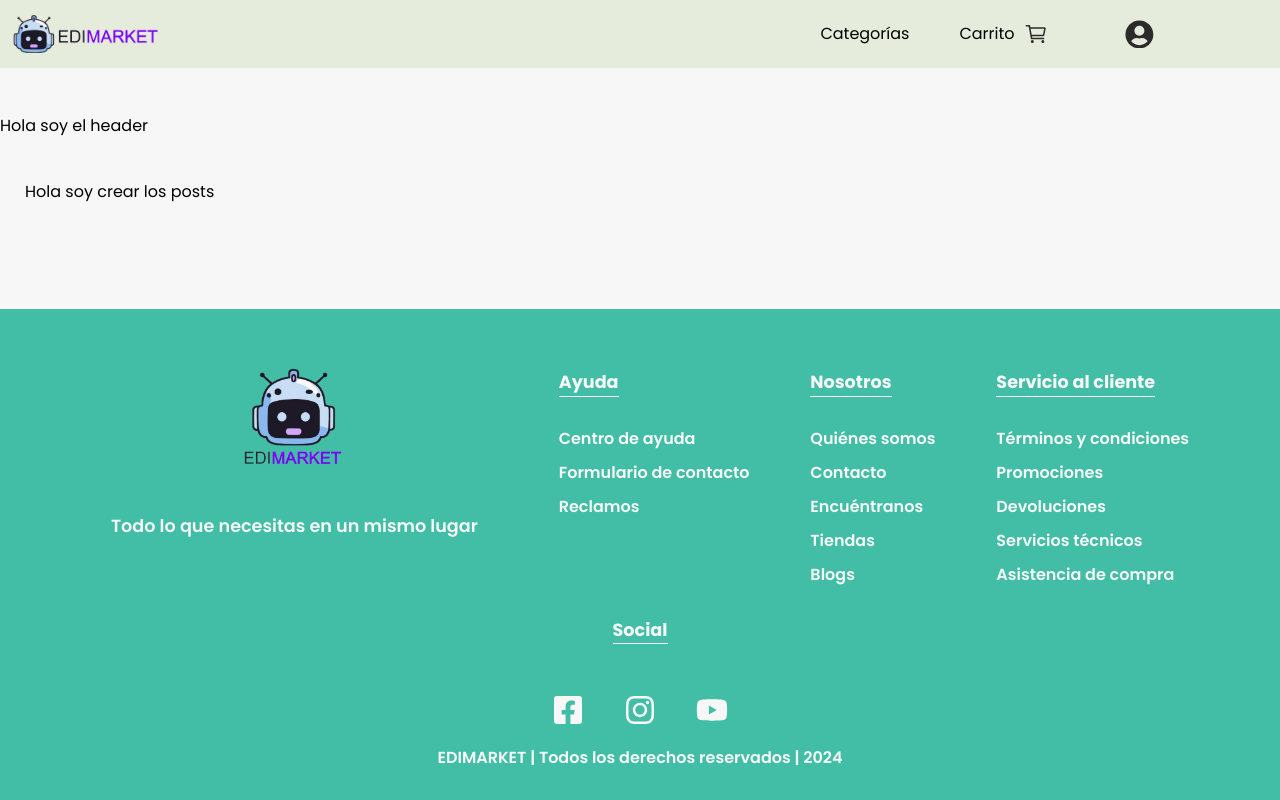
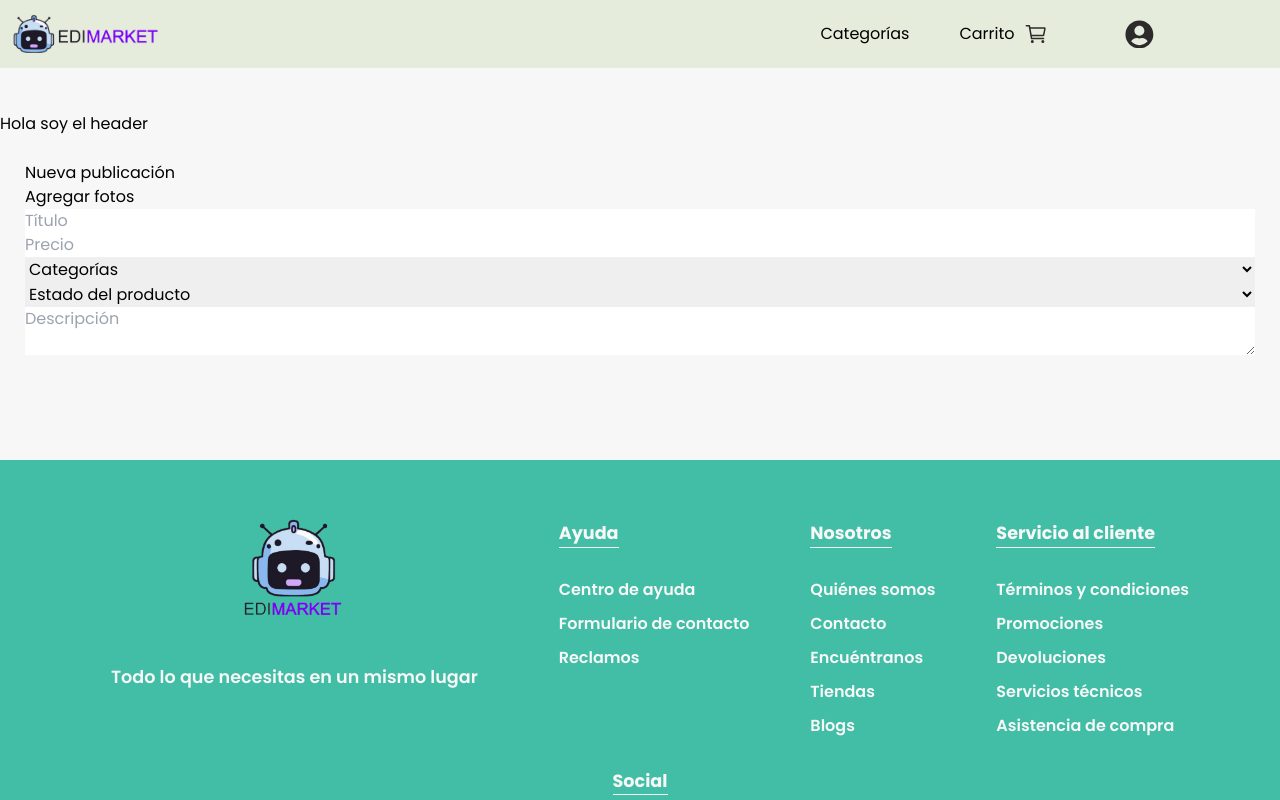
Before and after one commit to SebastianHernandez0/edimarket-2, a React (Vite) app in the folder Frontend/: page /createpost in a window 1280 px wide. Shown: the top 800 px of the page. Built offline with nearby package versions, Linux system fonts and the light colour scheme.

Commit message:
Añadiendo dependencia para subir imágenes e inputs necesarios

```diff
--- a/Frontend/src/pages/createPost/CreatePost.jsx
+++ b/Frontend/src/pages/createPost/CreatePost.jsx
@@ -1,9 +1,62 @@
 import "../createPost/createPost.css";
+import { useCallback } from "react";
+import { useDropzone } from "react-dropzone";
 
 export function CreatePost() {
+  const onDrop = useCallback((acceptedFiles) => {
+    // Do something with the files
+  }, []);
+  const { getRootProps, getInputProps, isDragActive } = useDropzone({ onDrop });
+
   return (
     <section className="createpost__container">
-      <h1>Hola soy crear los posts</h1>
+      <h1 className="createpost__title text-2xl font-semibold">
+        Nueva publicación
+      </h1>
+      <div className="createpost__card__container bg-white shadow-sm">
+        <form className="createpost__card__form" name="post">
+          <div className="createpost__card__file__container">
+            <div className="createpost__card__fileimg" {...getRootProps()}>
+              <input {...getInputProps()} />
+              {isDragActive ? (
+                <p className="createpost__card__fileparagraph">
+                  Drop the files here ...
+                </p>
+              ) : (
+                <p className="createpost__card__fileparagraph">Agregar fotos</p>
+              )}
+            </div>
+          </div>
+          <div className="createpost__card__data">
+            <input
+              className="createpost__card__input"
+              type="text"
+              placeholder="Título"
+            />
+            <input
+              className="createpost__card__input"
+              type="text"
+              placeholder="Precio"
+            />
+            <select name="" id="">
+              <option value="">Categorías</option>
+              <option value="">Consolas</option>
+              <option value="">Accesorios</option>
+              <option value="">Monitores</option>
+              <option value="">Componentes</option>
+              <option value="">Telefonía</option>
+              <option value="">Electrodomésticos</option>
+            </select>
+            <select name="" id="">
+              <option value="">Estado del producto</option>
+              <option value="">Nuevo</option>
+              <option value="">Usado-Como nuevo</option>
+              <option value="">Usado-Aceptable</option>
+            </select>
+            <textarea name="" id="" placeholder="Descripción"></textarea>
+          </div>
+        </form>
+      </div>
     </section>
   );
 }
--- a/Frontend/src/pages/createPost/createPost.css
+++ b/Frontend/src/pages/createPost/createPost.css
@@ -5,3 +5,12 @@
   width: 100%;
   max-width: 1400px;
 }
+.createpost__card__form {
+  display: flex;
+  flex-direction: column;
+}
+
+.createpost__card__data {
+  display: flex;
+  flex-direction: column;
+}
```
Also changed, not shown: Frontend/package.json (+50 -0 lines), 1 other file (tests, documents, lock files or other folders).
